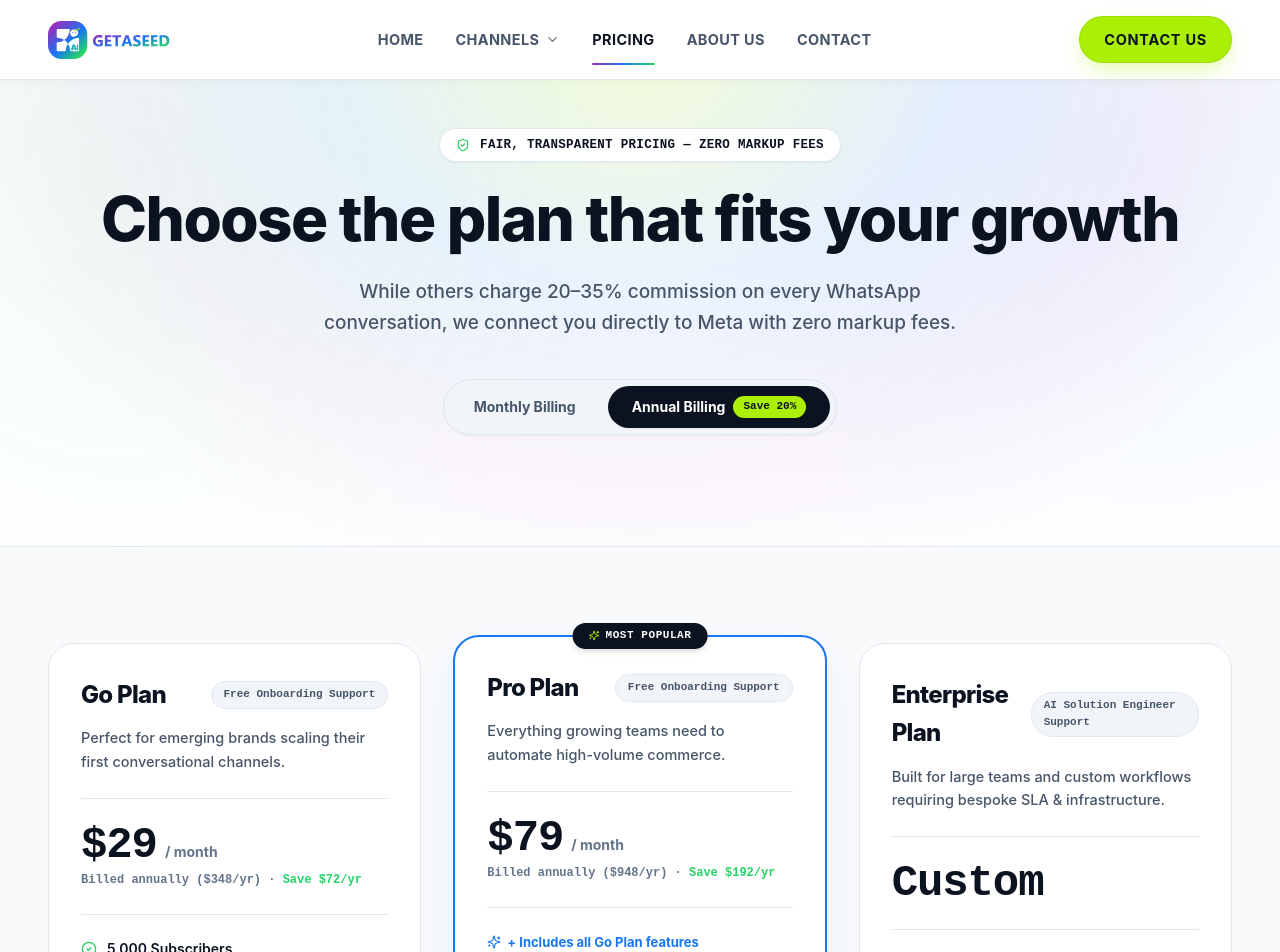
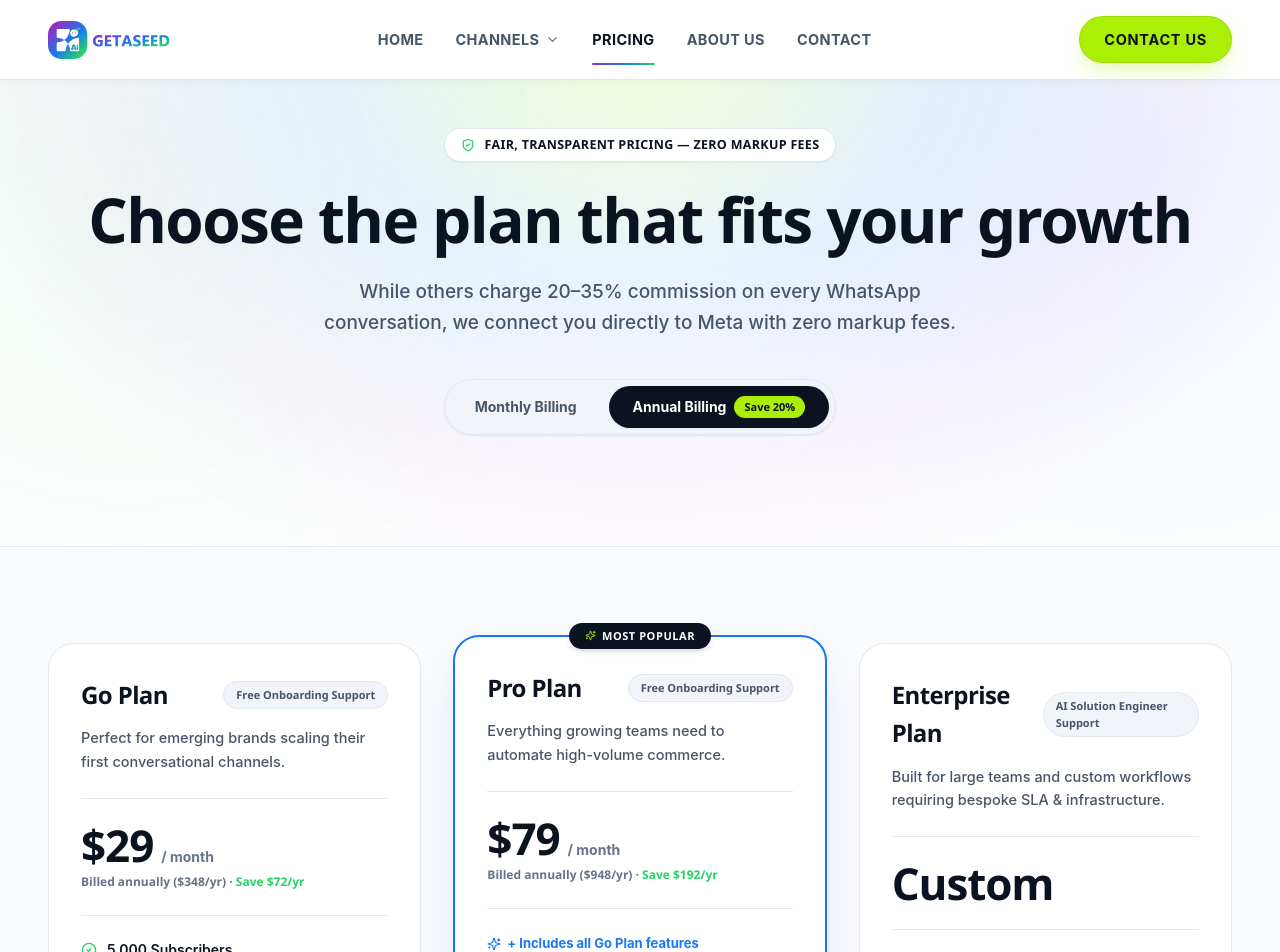
Before and after one commit to sanjanacodesofticcom-star/Seedwebsite, a Next.js app: page /pricing in a window 1280 px wide. Shown: the top 952 px of the page. Built offline with nearby package versions, Linux system fonts and the light colour scheme.

Commit message:
Enforce Segoe UI for headings and Inter for body text only; remove all other fonts

```diff
--- a/src/app/globals.css
+++ b/src/app/globals.css
@@ -2,8 +2,8 @@
 @tailwind components;
 @tailwind utilities;
 
-/* GetAseed Design System - Strictly Official Brand Colors with #ABEF06 CTAs */
-@import url('https://fonts.googleapis.com/css2?family=Inter+Tight:wght@500;600;700;800;900&family=Inter:wght@300;400;500;600;700&family=IBM+Plex+Mono:wght@400;500;600;700&display=swap');
+/* GetAseed Design System - Segoe UI for Headings & Inter for Body Text */
+@import url('https://fonts.googleapis.com/css2?family=Inter:wght@300;400;500;600;700;800;900&display=swap');
 
 :root {
   /* Core Brand Tokens */
@@ -30,10 +30,11 @@
   --thread-gradient: linear-gradient(90deg, #962FBF 0%, #1877F2 50%, #25D366 100%);
   --brand-glow-gradient: radial-gradient(circle, rgba(171, 239, 6, 0.25) 0%, rgba(24, 119, 242, 0.15) 45%, rgba(150, 47, 191, 0.08) 70%, transparent 100%);
 
-  /* Typography Stacks */
-  --font-display: 'Inter Tight', -apple-system, BlinkMacSystemFont, 'Segoe UI', Roboto, sans-serif;
-  --font-body: 'Inter', -apple-system, BlinkMacSystemFont, 'Segoe UI', Roboto, sans-serif;
-  --font-mono: 'IBM Plex Mono', monospace;
+  /* Only Two Primary Typography Families */
+  --font-heading: 'Segoe UI', -apple-system, BlinkMacSystemFont, Roboto, 'Helvetica Neue', sans-serif;
+  --font-display: 'Segoe UI', -apple-system, BlinkMacSystemFont, Roboto, 'Helvetica Neue', sans-serif;
+  --font-body: 'Inter', -apple-system, BlinkMacSystemFont, sans-serif;
+  --font-mono: 'Segoe UI', 'Inter', sans-serif;
 
   /* Layout Constants */
   --header-height: 80px;
@@ -102,30 +103,39 @@ body {
   }
 }
 
-/* Typography Scale */
+/* Typography Hierarchy - Headings use Segoe UI */
 h1, h2, h3, h4, h5, h6 {
-  font-family: var(--font-display);
+  font-family: var(--font-heading) !important;
   color: var(--brand-ink);
-  letter-spacing: -0.03em;
+  letter-spacing: -0.025em;
   font-weight: 700;
 }
 
 .display-xl {
+  font-family: var(--font-heading) !important;
   font-size: clamp(38px, 5.5vw, 64px);
-  line-height: 1.06;
+  line-height: 1.08;
   font-weight: 800;
-  letter-spacing: -0.035em;
+  letter-spacing: -0.03em;
 }
 
 .display-l {
+  font-family: var(--font-heading) !important;
   font-size: clamp(28px, 3.8vw, 44px);
-  line-height: 1.14;
+  line-height: 1.15;
   font-weight: 750;
-  letter-spacing: -0.03em;
+  letter-spacing: -0.025em;
+}
+
+.display-m {
+  font-family: var(--font-heading) !important;
+  font-size: clamp(22px, 2.2vw, 30px);
+  line-height: 1.25;
+  font-weight: 700;
 }
 
 .caption-eyebrow {
-  font-family: var(--font-mono);
+  font-family: var(--font-heading) !important;
   font-size: 12px;
   font-weight: 700;
   line-height: 1.4;
@@ -135,8 +145,8 @@ h1, h2, h3, h4, h5, h6 {
 }
 
 .stat-mono {
-  font-family: var(--font-mono);
-  font-weight: 700;
+  font-family: var(--font-heading) !important;
+  font-weight: 800;
   line-height: 1;
 }
 
@@ -187,7 +197,7 @@ h1, h2, h3, h4, h5, h6 {
 .btn-pill {
   background-color: var(--brand-lime) !important;
   color: var(--brand-ink) !important;
-  font-family: var(--font-body);
+  font-family: var(--font-body) !important;
   font-weight: 700;
   font-size: 14.5px;
   padding: 11px 24px;
@@ -217,13 +227,13 @@ h1, h2, h3, h4, h5, h6 {
   transform: translateY(0);
 }
 
-/* Secondary CTA with Brand Lime Border & Accent */
+/* Secondary CTA */
 .btn-secondary-brand,
 .btn-secondary {
   background-color: #FFFFFF;
   border: 2px solid var(--brand-lime);
   color: var(--brand-ink);
-  font-family: var(--font-body);
+  font-family: var(--font-body) !important;
   font-weight: 700;
   font-size: 14.5px;
   padding: 10px 24px;
@@ -301,6 +311,7 @@ h1, h2, h3, h4, h5, h6 {
   border-radius: 12px;
   padding: 12px 16px;
   font-size: 14.5px;
+  font-family: var(--font-body) !important;
   color: var(--brand-ink);
   outline: none;
   transition: border-color 150ms ease, box-shadow 150ms ease;
--- a/tailwind.config.js
+++ b/tailwind.config.js
@@ -15,25 +15,27 @@ module.exports = {
           400: '#8891A3',
         },
         brand: {
+          lime: '#ABEF06',
           ig: '#962FBF',
           'ig-warm': '#F0554D',
           fb: '#1877F2',
           wa: '#25D366',
-          focus: '#2A3FE0',
         },
         paper: {
           DEFAULT: '#FFFFFF',
-          tint: '#F6F7FB',
+          tint: '#F8FAFC',
         },
         line: {
-          DEFAULT: '#E7E9F0',
+          DEFAULT: '#E2E8F0',
           dark: '#1E293B',
         }
       },
       fontFamily: {
-        display: ['var(--font-display)', 'system-ui', 'sans-serif'],
-        body: ['var(--font-body)', 'system-ui', 'sans-serif'],
-        mono: ['var(--font-mono)', 'monospace'],
+        heading: ["'Segoe UI'", "-apple-system", "BlinkMacSystemFont", "Roboto", "sans-serif"],
+        display: ["'Segoe UI'", "-apple-system", "BlinkMacSystemFont", "Roboto", "sans-serif"],
+        body: ["'Inter'", "-apple-system", "BlinkMacSystemFont", "sans-serif"],
+        sans: ["'Inter'", "-apple-system", "BlinkMacSystemFont", "sans-serif"],
+        mono: ["'Segoe UI'", "'Inter'", "sans-serif"],
       },
     },
   },
```
